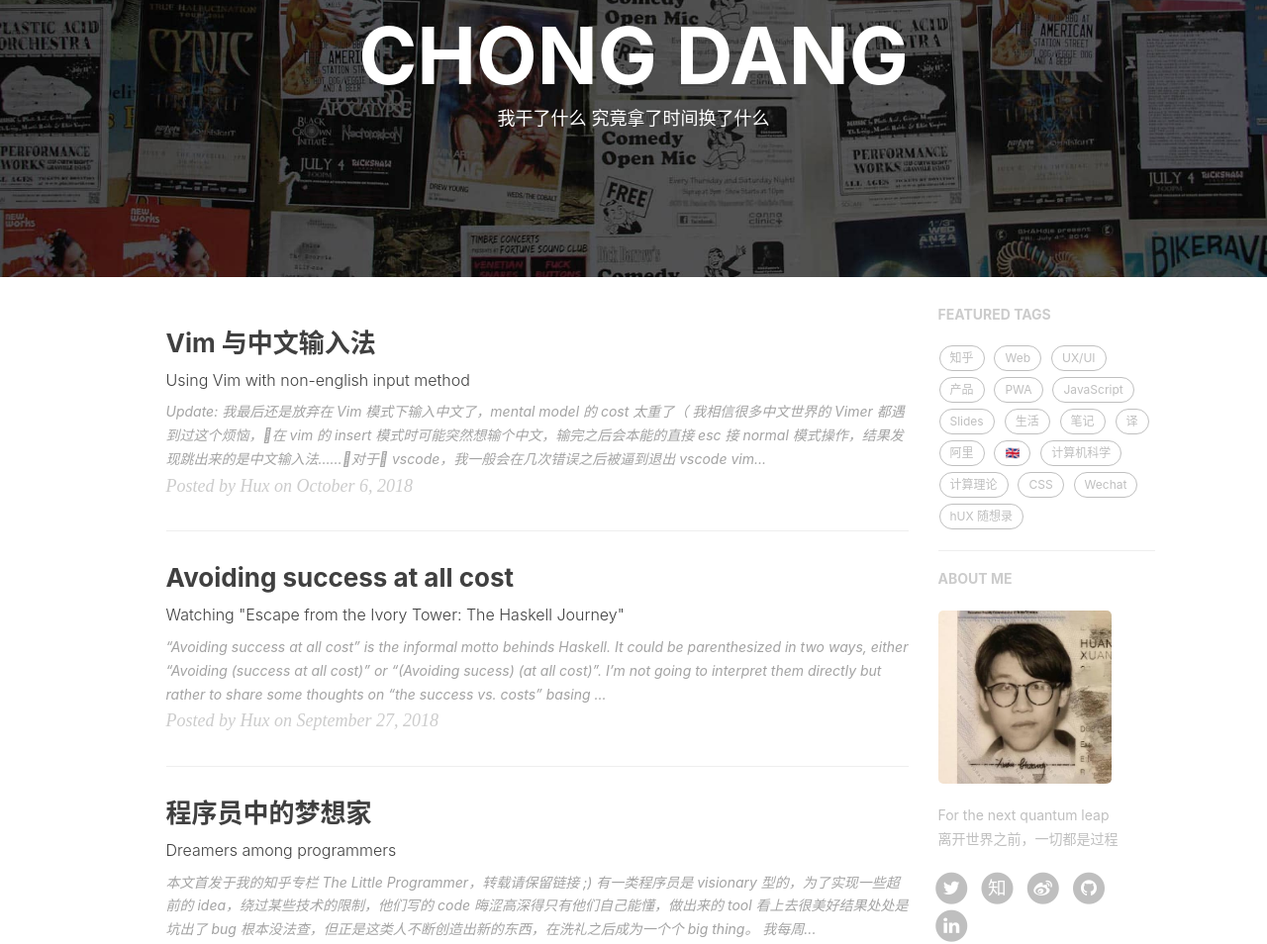
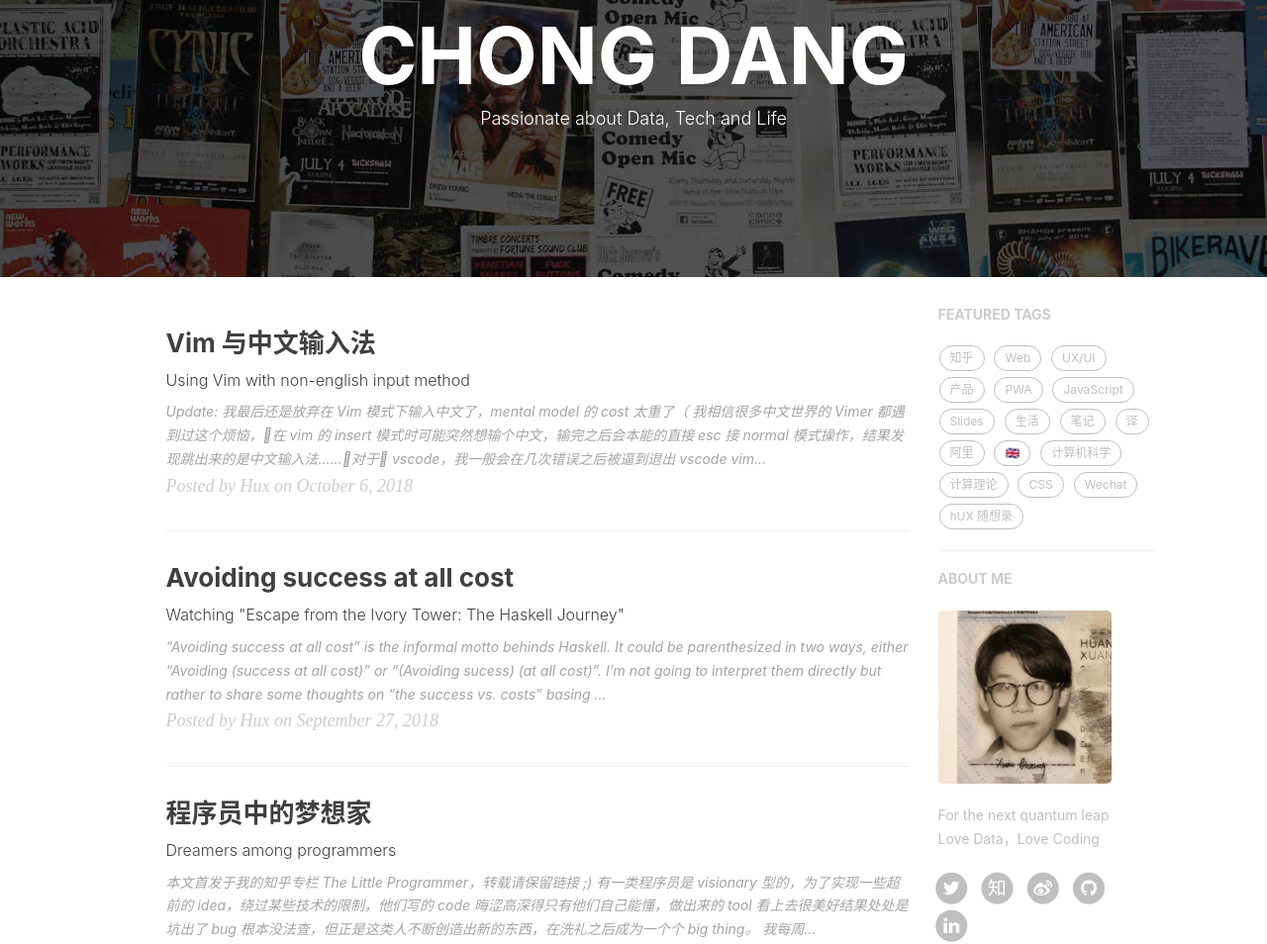
Before and after one commit to rickydangc/rickydangc.github.io, a Jekyll site: the page built from index.html, in a window 1280 px wide and 1400 px high. Shown: the part 138-1092 px from the top of the window at 99% size. Built offline with Jekyll 4.4.1, drawn with Linux system fonts in a browser that asks for light colours; nearby versions of some CDN libraries; the list of posts is cut into pages by our own code; comment, search, counter and statistics services are not loaded.

Commit message:
add changes

```diff
--- a/CNAME
+++ /dev/null
@@ -1 +0,0 @@
-huangxuan.me
--- a/_config.yml
+++ b/_config.yml
@@ -78,7 +78,7 @@ ga_domain: huangxuan.me
 
 # Sidebar settings
 sidebar: true                           # whether or not using Sidebar.
-sidebar-about-description: "For the next quantum leap<br>离开世界之前，一切都是过程"
+sidebar-about-description: "For the next quantum leap<br>Love Data，Love Coding"
 sidebar-avatar: /img/avatar-hux-ny.jpg      # use absolute URL, seeing it's used in both `/` and `/about/`
 
 
--- a/index.html
+++ b/index.html
@@ -1,6 +1,6 @@
 ---
 layout: page
-description: "我干了什么 究竟拿了时间换了什么"
+description: "Passionate about Data, Tech and Life"
 ---
 
 {% for post in paginator.posts %}
```
